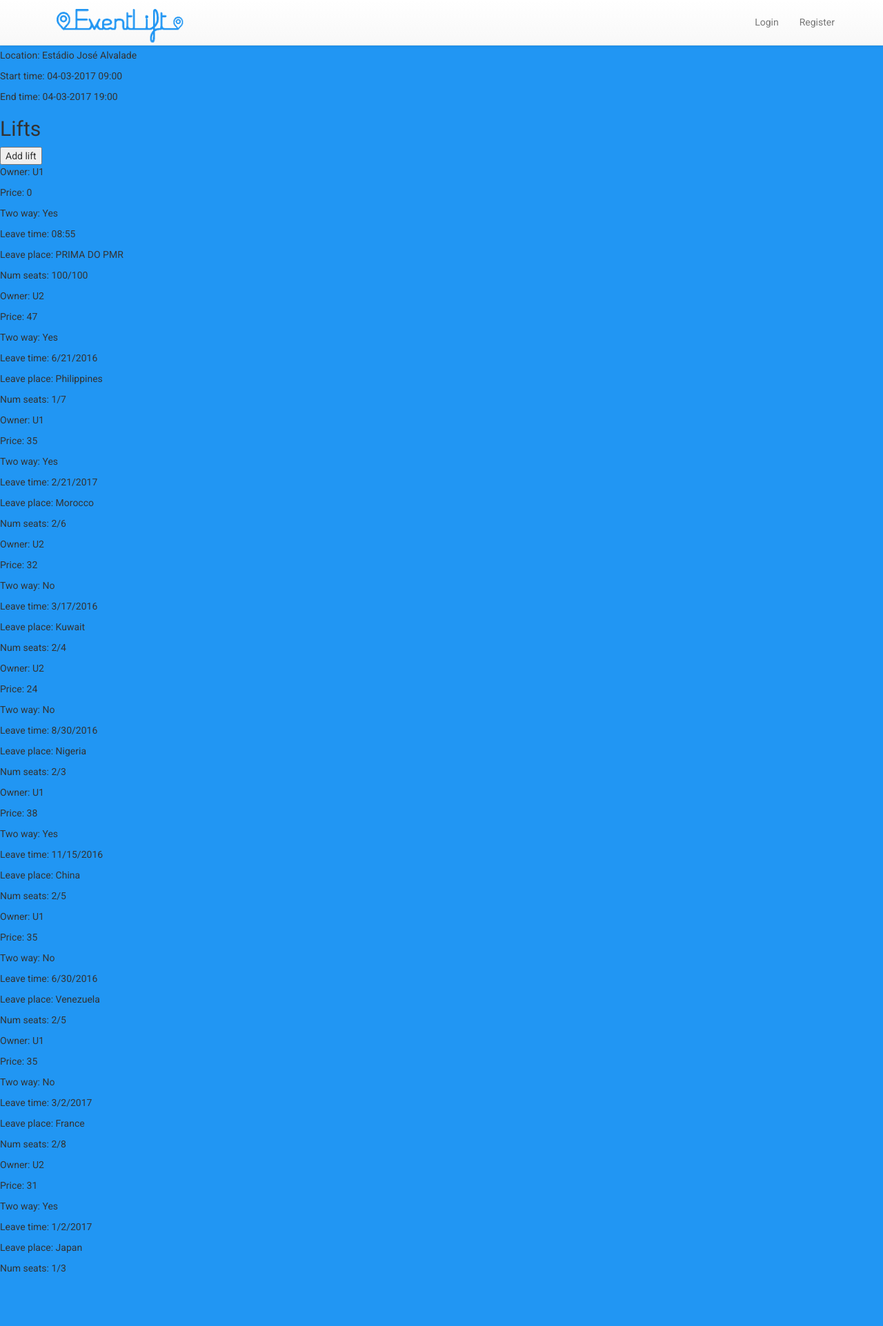
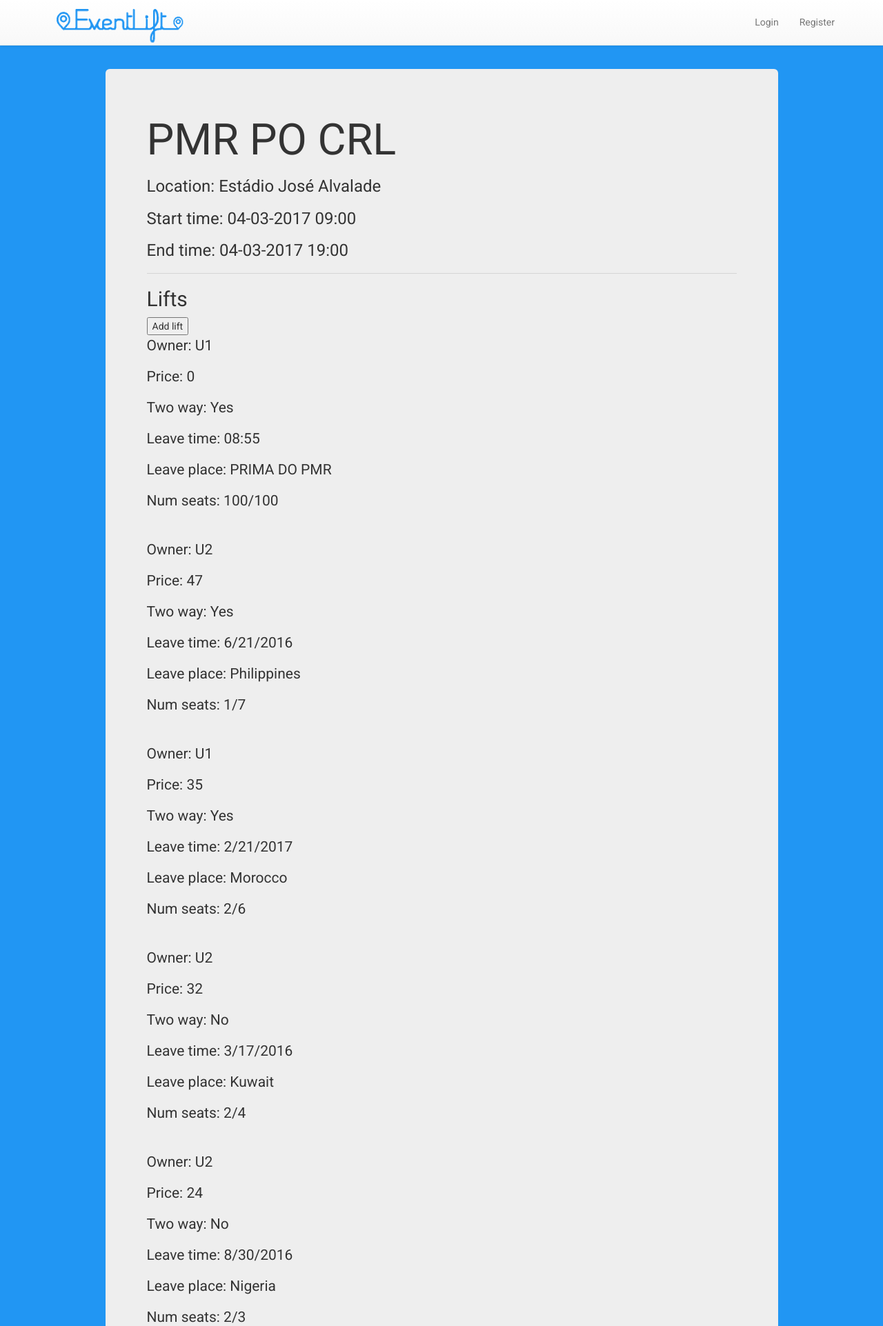
Before and after one commit to BSantos22/eventLift, a Flask app: page /event/1 in a window 1280 px wide. Shown: the top 1923 px of the page at 69% size. Before the commit the page ends 1845 px from the top, so only its background shows below. Run offline with Flask 2, Linux system fonts and the light colour scheme; data comes from the database, SQL or seed files in the repository; some libraries are stand-ins or nearby versions.

Commit message:
intro texts and event page

```diff
--- /dev/null
+++ b/eventlift/static/event.css
@@ -0,0 +1,7 @@
+body {
+    font-family: 'Roboto', sans-serif;
+}
+
+.class1{
+    margin-top: 100px;
+}
--- a/eventlift/templates/event.html
+++ b/eventlift/templates/event.html
@@ -3,14 +3,22 @@
 {% endblock %}
 
 {% block content %}
+<link rel="stylesheet" type="text/css" href="../static/event.css">
 
-<h1>{{ event[0][0] }}</h1>
+<div class="container">
+    <div class="row">
+        <div class="col-md-10 col-md-offset-1 col-xs-10 col-xs-offset-1">
+            <div class="row">
+                <div class="jumbotron class1">
 
-<div class="event-info">
-<p>Location: {{ event[0][1] }}</p>
-<p>Start time: {{ event[0][2] }}</p>
-<p>End time: {{ event[0][3] }}</p>
+					<div class="event-info ">
+						<h1> {{ event[0][0]}}</h1>
+						<h3>Location: {{ event[0][1] }}</h2>
+						<h3>Start time: {{ event[0][2] }}</h3>
+						<h3>End time: {{ event[0][3] }}</h3>
 					</div>
+
+					<hr>
 
 					<h2>Lifts</h2> <button>Add lift</button>
 					{% for lift in lifts %}
@@ -21,8 +29,16 @@
 						<p>Leave time: {{ lift[4] }}</p>
 						<p>Leave place: {{ lift[5] }}</p>
 						<p>Num seats: {{ lift[7] }}/{{ lift[6] }}</p>
+						<hr>
 					</div>
 					{% endfor %}
+
+                </div>
+            </div>
+        </div>
+    </div>
+</div>
+
 
 
 {% endblock %}
```
Also changed, not shown: eventlift/templates/home.html (+3 -7 lines). Lines whose indentation alone changed are shown as unchanged.
